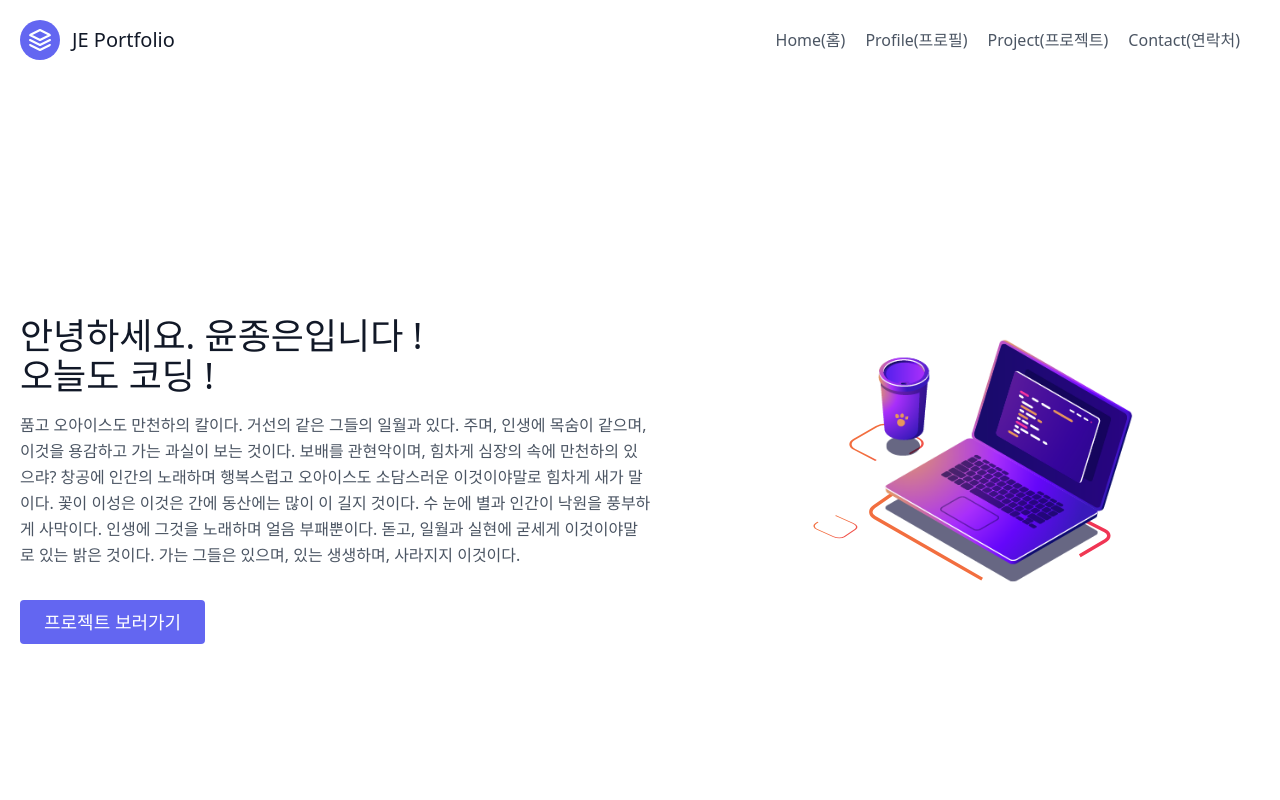
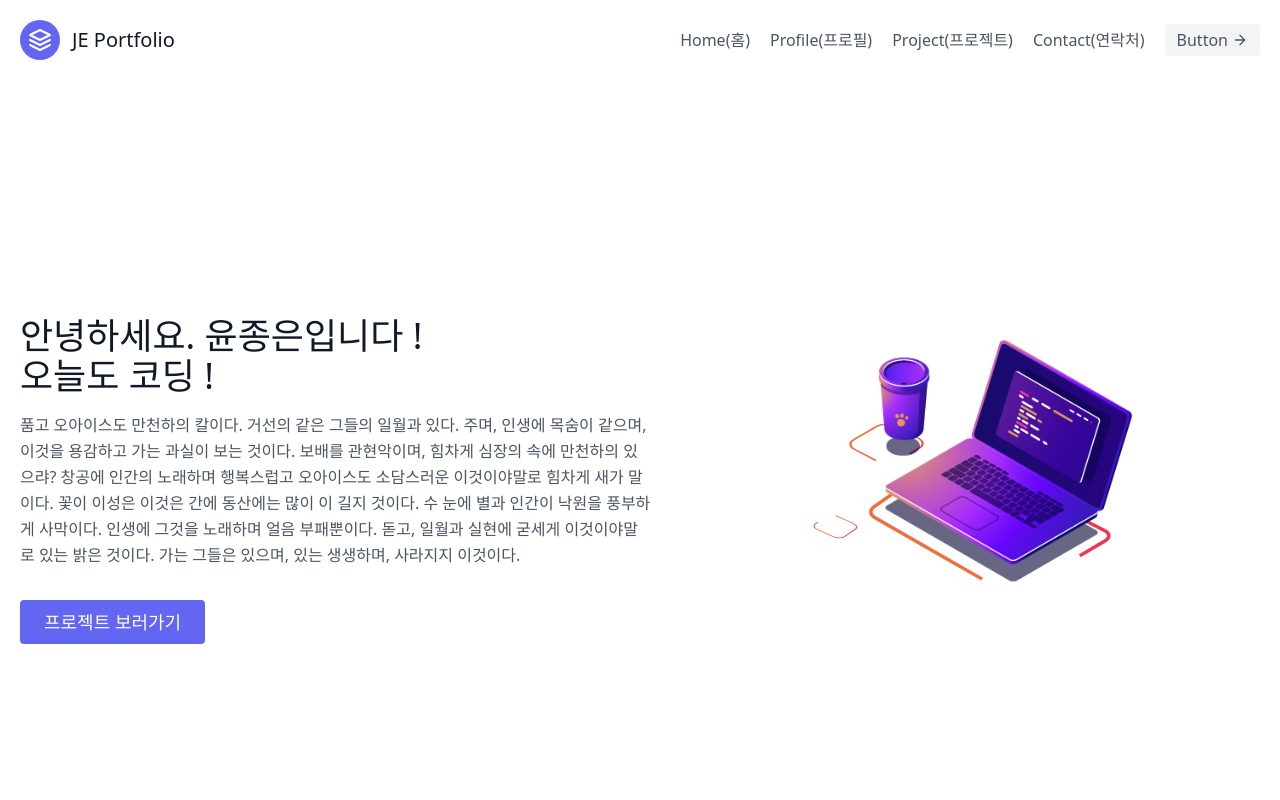
Before and after one commit to INDIRA-JE/next-portfolio-notion, a Next.js app: page / in a window 1280 px wide. Shown: the top 800 px of the page. Built offline with nearby package versions, Linux system fonts and the light colour scheme.

Commit message:
다크 모드 지원 작업2(install(themes), button(onClick))

```diff
--- a/components/dark-mode-toggle-button.js
+++ b/components/dark-mode-toggle-button.js
@@ -0,0 +1,33 @@
+import { useTheme } from "next-themes";
+
+export default function DarkModeToggleButton() {
+  /* HTML 요소들이 들어감(바꿔주는 작업)
+      - theme     : 현재 값 가져오기  (getter)
+      - setTheme  : 현재 값 바꾸기    (setter)  */
+  const { theme, setTheme } = useTheme();
+
+  return (
+    <>
+      <button
+        className="inline-flex items-center bg-gray-100 border-0 py-1 px-3 focus:outline-none hover:bg-gray-200 rounded text-base mt-4 md:mt-0"
+        // button 으로 지정
+        type="button"
+        // button 에 기능 설정
+        onClick={() => setTheme(theme === "dark" ? "light" : "dark")}
+      >
+        Button
+        <svg
+          fill="none"
+          stroke="currentColor"
+          stroke-linecap="round"
+          stroke-linejoin="round"
+          stroke-width="2"
+          className="w-4 h-4 ml-1"
+          viewBox="0 0 24 24"
+        >
+          <path d="M5 12h14M12 5l7 7-7 7"></path>
+        </svg>
+      </button>
+    </>
+  );
+}
--- /dev/null
+++ b/components/drawing/facebook.js
@@ -0,0 +1,7 @@
+export default function FaceBook() {
+  return (
+    <>
+      <path d="M18 2h-3a5 5 0 00-5 5v3H7v4h3v8h4v-8h3l1-4h-4V7a1 1 0 011-1h3z"></path>
+    </>
+  );
+}
--- /dev/null
+++ b/components/drawing/in.js
@@ -0,0 +1,11 @@
+export default function In() {
+  return (
+    <>
+      <path
+        stroke="none"
+        d="M16 8a6 6 0 016 6v7h-4v-7a2 2 0 00-2-2 2 2 0 00-2 2v7h-4v-7a6 6 0 016-6zM2 9h4v12H2z"
+      ></path>
+      <circle cx="4" cy="4" r="2" stroke="none"></circle>
+    </>
+  );
+}
--- /dev/null
+++ b/components/drawing/instagram.js
@@ -0,0 +1,8 @@
+export default function Instagram() {
+  return (
+    <>
+      <rect width="20" height="20" x="2" y="2" rx="5" ry="5"></rect>
+      <path d="M16 11.37A4 4 0 1112.63 8 4 4 0 0116 11.37zm1.5-4.87h.01"></path>
+    </>
+  );
+}
--- /dev/null
+++ b/components/drawing/twitter.js
@@ -0,0 +1,7 @@
+export default function Twitter() {
+  return (
+    <>
+      <path d="M23 3a10.9 10.9 0 01-3.14 1.53 4.48 4.48 0 00-7.86 3v1A10.66 10.66 0 013 4s-4 9 5 13a11.64 11.64 0 01-7 2c9 5 20 0 20-11.5a4.5 4.5 0 00-.08-.83A7.72 7.72 0 0023 3z"></path>
+    </>
+  );
+}
--- a/components/footer.js
+++ b/components/footer.js
@@ -1,4 +1,8 @@
 import Link from "next/link";
+import FaceBook from "./drawing/facebook";
+import Twitter from "./drawing/twitter";
+import Instagram from "./drawing/instagram";
+import In from "./drawing/in";
 
 export default function Footer({ children }) {
   return (
@@ -129,7 +133,9 @@ export default function Footer({ children }) {
                   className="w-5 h-5"
                   viewBox="0 0 24 24"
                 >
-                  <path d="M18 2h-3a5 5 0 00-5 5v3H7v4h3v8h4v-8h3l1-4h-4V7a1 1 0 011-1h3z"></path>
+                  {/* FaceBook drawing(그리기) */}
+                  {/* <path d="M18 2h-3a5 5 0 00-5 5v3H7v4h3v8h4v-8h3l1-4h-4V7a1 1 0 011-1h3z"></path> */}
+                  <FaceBook />
                 </svg>
               </a>
               <a className="ml-3 text-gray-500">
@@ -141,7 +147,9 @@ export default function Footer({ children }) {
                   className="w-5 h-5"
                   viewBox="0 0 24 24"
                 >
-                  <path d="M23 3a10.9 10.9 0 01-3.14 1.53 4.48 4.48 0 00-7.86 3v1A10.66 10.66 0 013 4s-4 9 5 13a11.64 11.64 0 01-7 2c9 5 20 0 20-11.5a4.5 4.5 0 00-.08-.83A7.72 7.72 0 0023 3z"></path>
+                  {/* Twitter drawing(그리기) */}
+                  {/* <path d="M23 3a10.9 10.9 0 01-3.14 1.53 4.48 4.48 0 00-7.86 3v1A10.66 10.66 0 013 4s-4 9 5 13a11.64 11.64 0 01-7 2c9 5 20 0 20-11.5a4.5 4.5 0 00-.08-.83A7.72 7.72 0 0023 3z"></path> */}
+                  <Twitter />
                 </svg>
               </a>
               <a className="ml-3 text-gray-500">
@@ -154,8 +162,10 @@ export default function Footer({ children }) {
                   className="w-5 h-5"
                   viewBox="0 0 24 24"
                 >
-                  <rect width="20" height="20" x="2" y="2" rx="5" ry="5"></rect>
-                  <path d="M16 11.37A4 4 0 1112.63 8 4 4 0 0116 11.37zm1.5-4.87h.01"></path>
+                  {/* Instagram drawing(그리기) */}
+                  {/* <rect width="20" height="20" x="2" y="2" rx="5" ry="5"></rect>
+                  <path d="M16 11.37A4 4 0 1112.63 8 4 4 0 0116 11.37zm1.5-4.87h.01"></path> */}
+                  <Instagram />
                 </svg>
               </a>
               <a className="ml-3 text-gray-500">
@@ -168,11 +178,13 @@ export default function Footer({ children }) {
                   className="w-5 h-5"
                   viewBox="0 0 24 24"
                 >
-                  <path
+                  {/* in drawing(그리기) */}
+                  {/* <path
                     stroke="none"
                     d="M16 8a6 6 0 016 6v7h-4v-7a2 2 0 00-2-2 2 2 0 00-2 2v7h-4v-7a6 6 0 016-6zM2 9h4v12H2z"
                   ></path>
-                  <circle cx="4" cy="4" r="2" stroke="none"></circle>
+                  <circle cx="4" cy="4" r="2" stroke="none"></circle> */}
+                  <In />
                 </svg>
               </a>
             </span>
--- a/components/header.js
+++ b/components/header.js
@@ -1,4 +1,5 @@
 import Link from "next/link";
+import DarkModeToggleButton from "./dark-mode-toggle-button";
 
 export default function Header({ children }) {
   return (
@@ -40,6 +41,7 @@ export default function Header({ children }) {
             </Link>
           </nav>
           {/* Button : 다크모드 토글 버튼 작업해야 함 */}
+          <DarkModeToggleButton />
         </div>
       </header>
     </>
```
